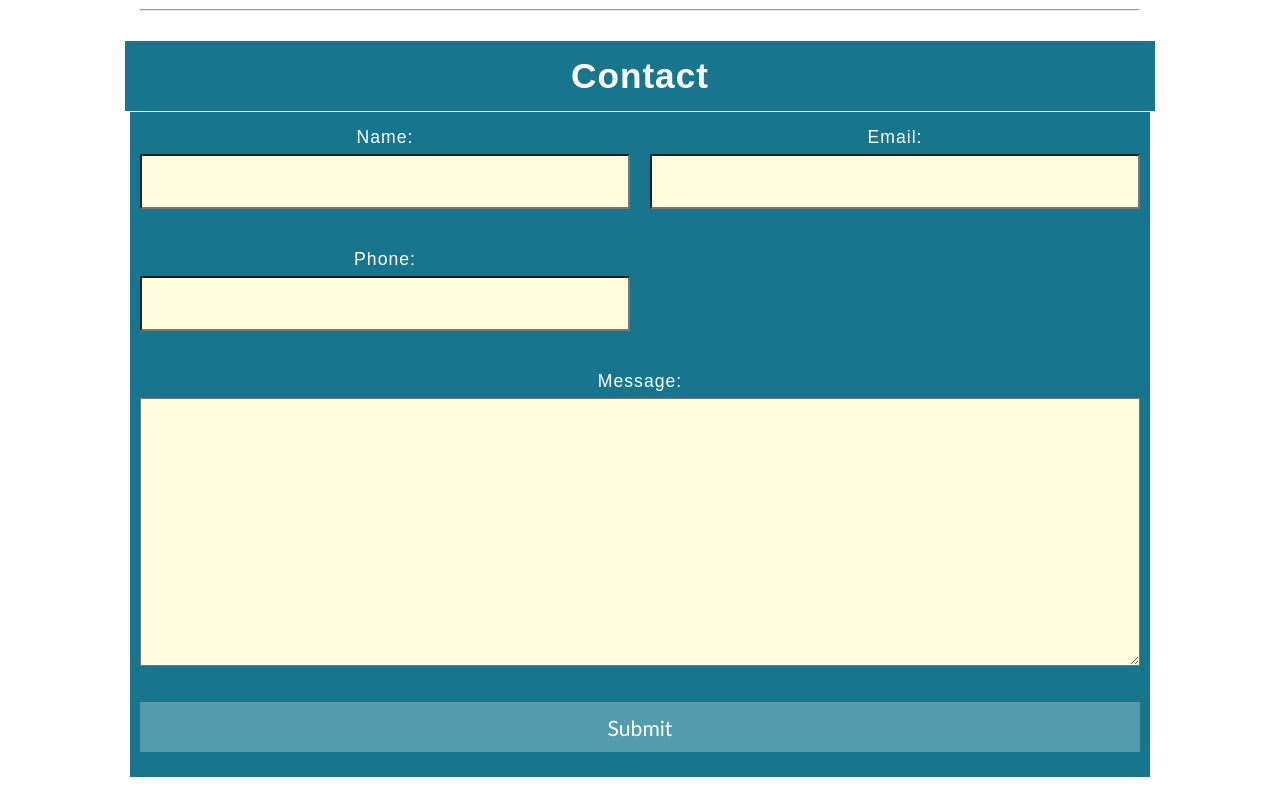
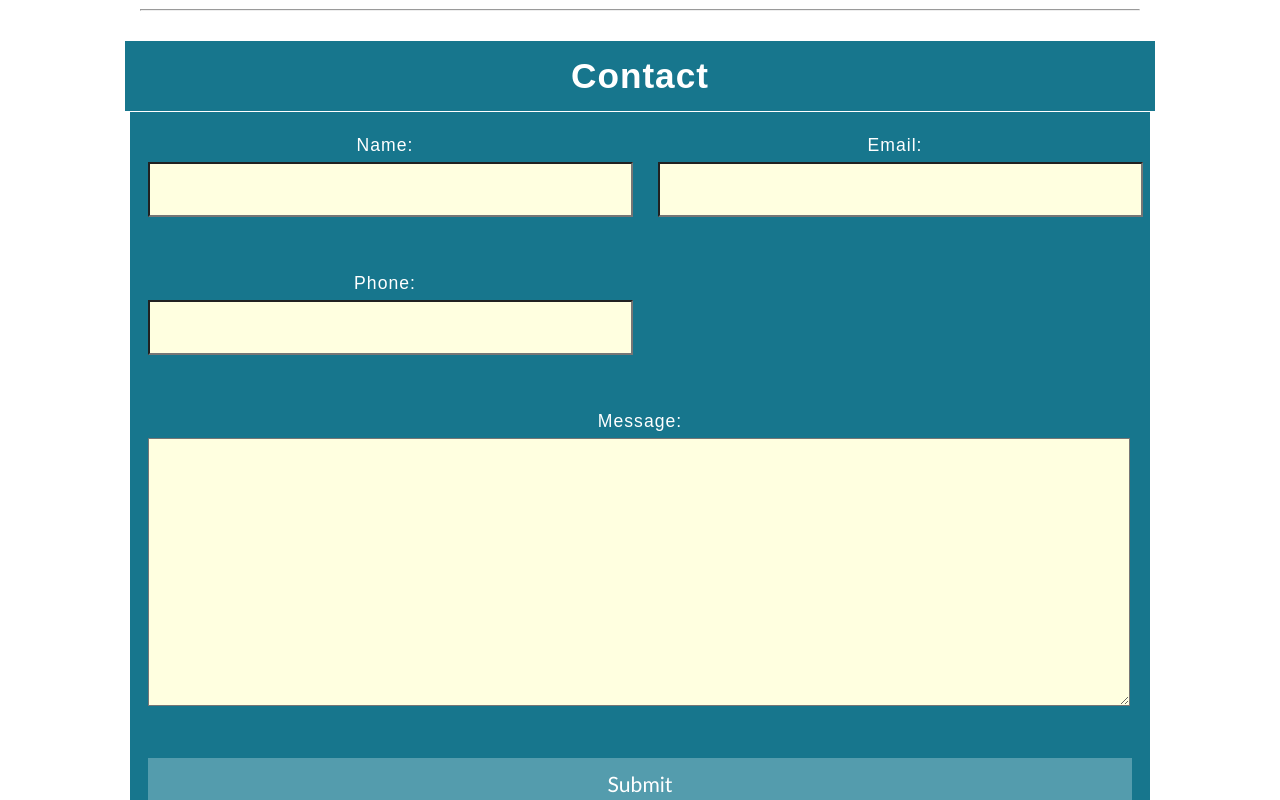
Before and after one commit to blealf/ble-alfred, a React (Create React App) app in the folder blealf/: page / in a window 1280 px wide. Shown: the part 3600-4400 px from the top of the page. Built offline with nearby package versions, Linux system fonts and the light colour scheme; no server answers.

Commit message:
adjusted forms

```diff
--- a/blealf/src/assets/css/style.css
+++ b/blealf/src/assets/css/style.css
@@ -354,6 +354,7 @@ nav {
     grid-template-columns: 1fr;
     margin-bottom: 15px;
     color: white;
+    padding: 8px;
 }
 .form-group label {
     padding: 5px;
@@ -364,6 +365,7 @@ nav {
     margin-top: 1px;
     background: lightyellow;
     font-family: 'Trebuchet MS', 'Lucida Sans Unicode', 'Lucida Grande', 'Lucida Sans', Arial, sans-serif;
+    width: 98%;
 
 }
 
@@ -376,6 +378,7 @@ nav {
     color: white;
     border: none;
     height: 50px;
+    width: 100%
 }
 
 .footer {
```
